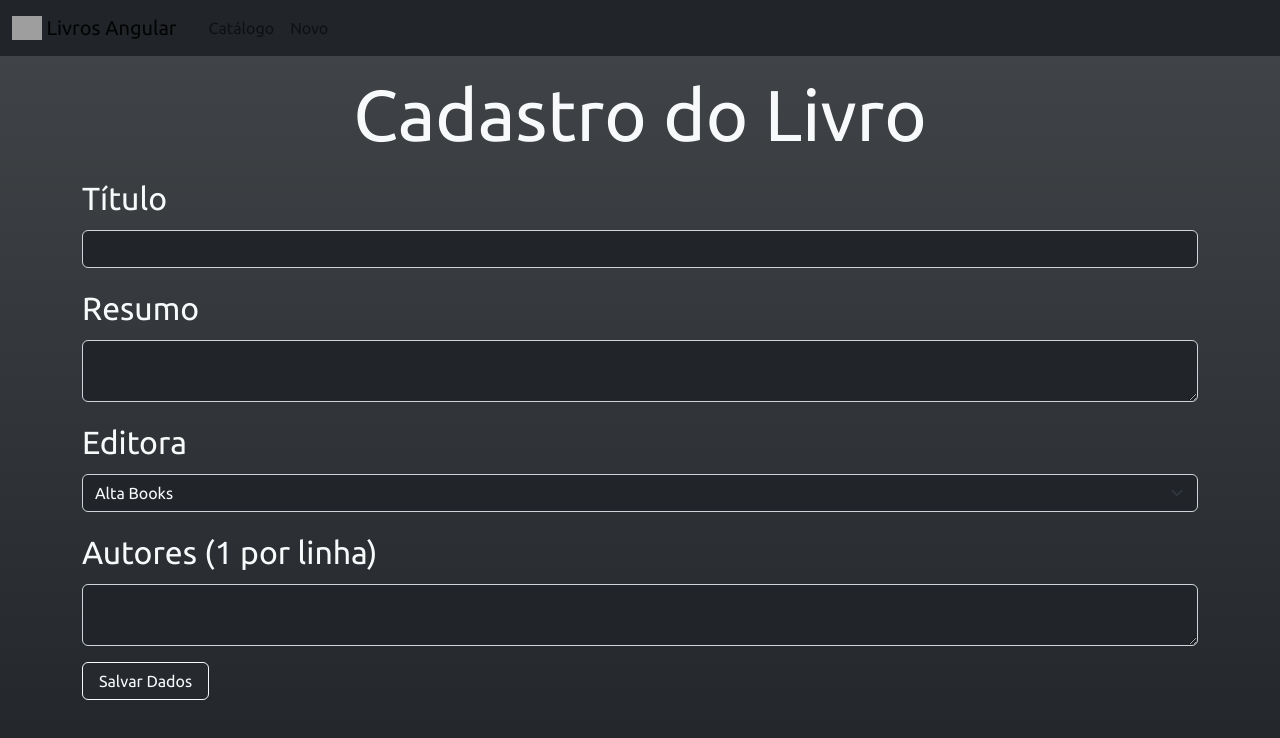
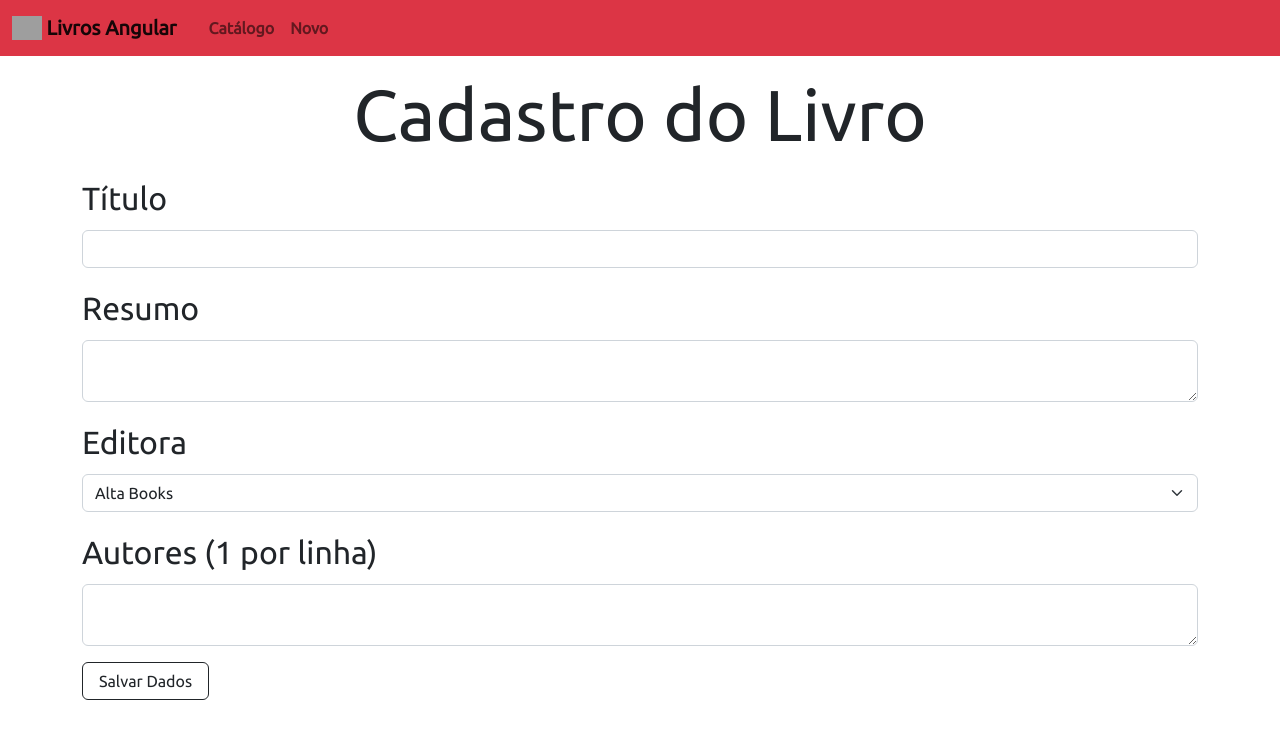
Before and after one commit to Alvimm/livros-angular-m2n4, an Angular app: page /dados in a window 1280 px wide. Shown: the top 738 px of the page. Built offline with nearby package versions, Linux system fonts and the light colour scheme; grey boxes are pictures that could not be loaded.

Commit message:
update the ui

```diff
--- a/src/app/livro-dados/livro-dados.component.html
+++ b/src/app/livro-dados/livro-dados.component.html
@@ -7,7 +7,7 @@
         id="titulo"
         type="text"
         name="titulo"
-        class="form-control bg-dark text-light"
+        class="form-control bg-danger-subtle"
         [(ngModel)]="livro.titulo"
         required
       />
@@ -17,7 +17,7 @@
       <textarea
         id="resumo"
         name="resumo"
-        class="form-control bg-dark text-light"
+        class="form-control bg-danger-subtle"
         [(ngModel)]="livro.resumo"
         required
       ></textarea>
@@ -25,7 +25,7 @@
     <div class="form-group">
       <label for="editora" class="form-label mt-3">Editora</label>
       <select
-        class="form-select bg-dark text-light"
+        class="form-select bg-danger-subtle"
         id="editora"
         name="editora"
         required
@@ -41,14 +41,14 @@
         Autores (1 por linha)
       </label>
       <textarea
-        class="form-control bg-dark text-light"
+        class="form-control bg-danger-subtle"
         id="autores"
         name="autores"
         [(ngModel)]="autoresForm"
       ></textarea>
     </div>
 
-    <button type="submit" class="btn btn-outline-light px-3 mt-3">
+    <button type="submit" class="btn btn-outline-dark px-3 mt-3">
       Salvar Dados
     </button>
   </form>
--- a/src/app/livro-lista/livro-lista.component.css
+++ b/src/app/livro-lista/livro-lista.component.css
@@ -1,6 +1,6 @@
-table td{padding: 0.5rem 1rem 0.5rem 1rem;}
+/* table td{padding: 0.5rem 1rem 0.5rem 1rem;} */
 
 .table-rounded{border-radius: 0.3rem;
   overflow: hidden;}
 
-  /* .test{background-color: red !important;}s */
+  .table>:not(caption)>*>th{background-color: #dc3545}
--- a/src/app/livro-lista/livro-lista.component.html
+++ b/src/app/livro-lista/livro-lista.component.html
@@ -1,8 +1,8 @@
 <main class="container ">
   <h1 class="my-3 display-2 text-center">Catálogo de Livros</h1>
-  <table class="table table-hover table-bordered table-rounded">
+  <table class="table table-hover table-rounded">
     <thead>
-      <tr class="table-light">
+      <tr>
         <th>Título</th>
         <th>Resumo</th>
         <th>Editora</th>
@@ -10,7 +10,7 @@
       </tr>
     </thead>
     <tbody>
-      <tr class="table-dark" *ngFor="let livro of livros">
+      <tr class="table-danger" *ngFor="let livro of livros">
         <td>
           <p>
             {{ livro.titulo }}
--- a/src/app/nav-bar/nav-bar.component.css
+++ b/src/app/nav-bar/nav-bar.component.css
@@ -1,11 +1 @@
-/* @media (max-width: 768px) {
-  .navbar .collapse .nav-item {
-    width: 100%;
-    text-align: center;
-    margin-bottom: 10px;
-  }
-
-  .navbar .collapse .navbar-nav {
-    flex-direction: column;
-  }
-} */
+a{font-weight: 600;}
--- a/src/app/nav-bar/nav-bar.component.html
+++ b/src/app/nav-bar/nav-bar.component.html
@@ -1,4 +1,4 @@
-<nav class="navbar navbar-expand-lg  bg-dark mb-3" data-bs-theme="dark">
+<nav class="navbar navbar-expand-lg  bg-danger mb-3" >
 	<div class="container-fluid">
 		<a class="navbar-brand me-4">
       <img src="https://angular.io/assets/images/logos/angularjs/AngularJS-Shield.svg" alt="" width="30" height="24" class="d-inline-block align-text-top">
--- a/src/index.html
+++ b/src/index.html
@@ -2,12 +2,12 @@
 <html lang="en">
 <head>
   <meta charset="utf-8">
-  <title>LivrosAngular</title>
+  <title>Livros Angular</title>
   <base href="/">
   <meta name="viewport" content="width=device-width, initial-scale=1">
   <link rel="icon" type="image/x-icon" href="favicon.ico">
 </head>
-<body class="bg-dark bg-gradient text-light">
+<body>
   <app-root></app-root>
 </body>
 </html>
--- a/src/styles.css
+++ b/src/styles.css
@@ -2,8 +2,3 @@
 * {
   font-family: "Ubuntu", sans-serif;
 }
-body {
-  min-height: 100vh;
-  height: 100%;
-  overflow: auto;
-}
```
